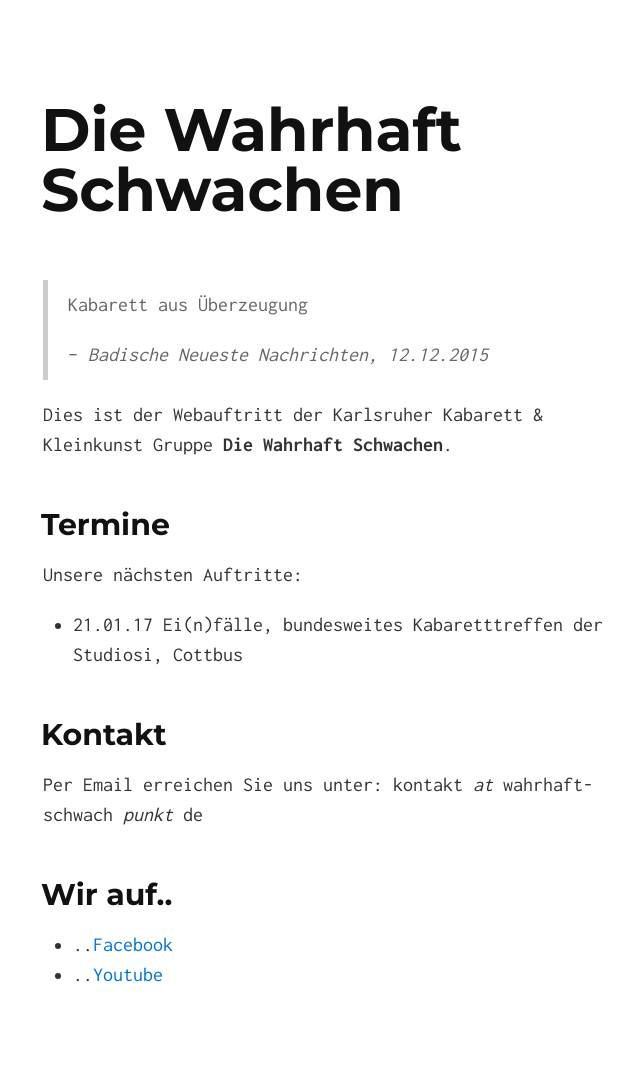
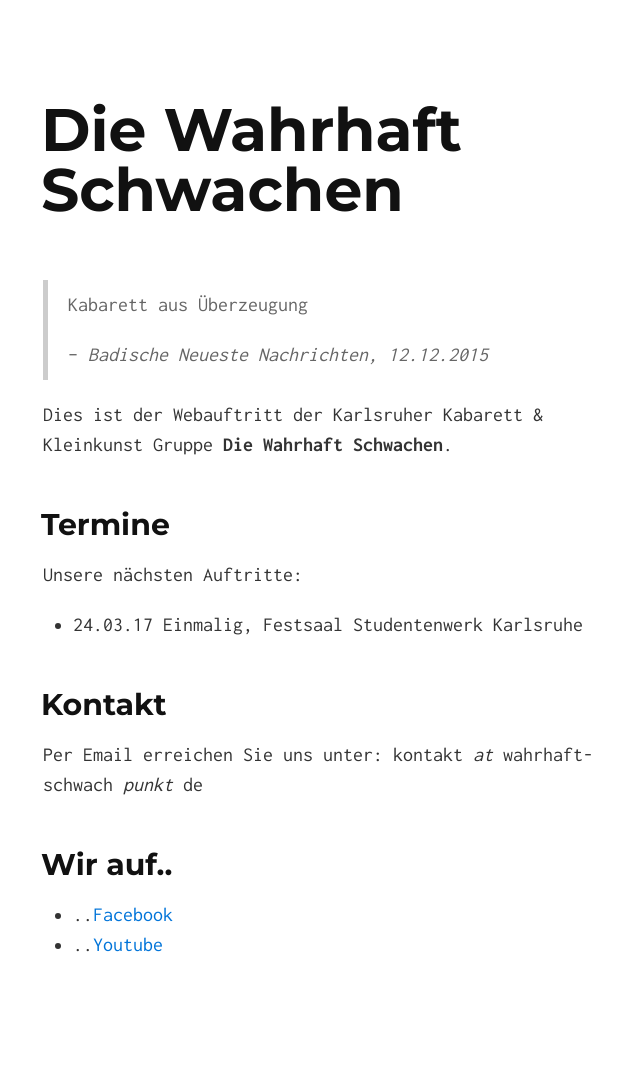
Before and after one commit to Die-Wahrhaft-Schwachen/diewahrhaftschwachen, a Jekyll site: the page built from index.md, in a window 1280 px wide. Shown: the whole page, without its empty margins (297-937 px from the left). Built offline with Jekyll 4.4.1, drawn with Linux system fonts in a browser that asks for light colours; after the commit the page ends 1060 px from its top, so only the background shows below that.

Commit message:
Update index.md

```diff
--- a/index.md
+++ b/index.md
@@ -12,7 +12,7 @@ Dies ist der Webauftritt der Karlsruher Kabarett & Kleinkunst Gruppe **Die Wahrh
 
 Unsere nächsten Auftritte:
 
-* 21.01.17 Ei(n)fälle, bundesweites Kabaretttreffen der Studiosi, Cottbus
+* 24.03.17 Einmalig, Festsaal Studentenwerk Karlsruhe
 
 ## Kontakt
 
```
